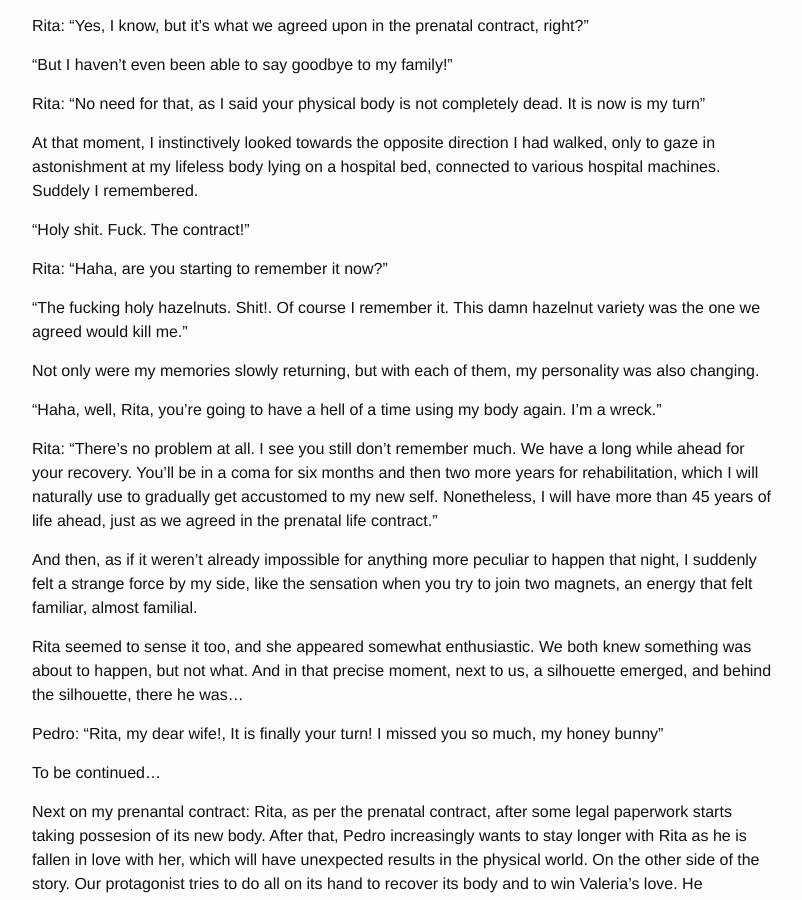
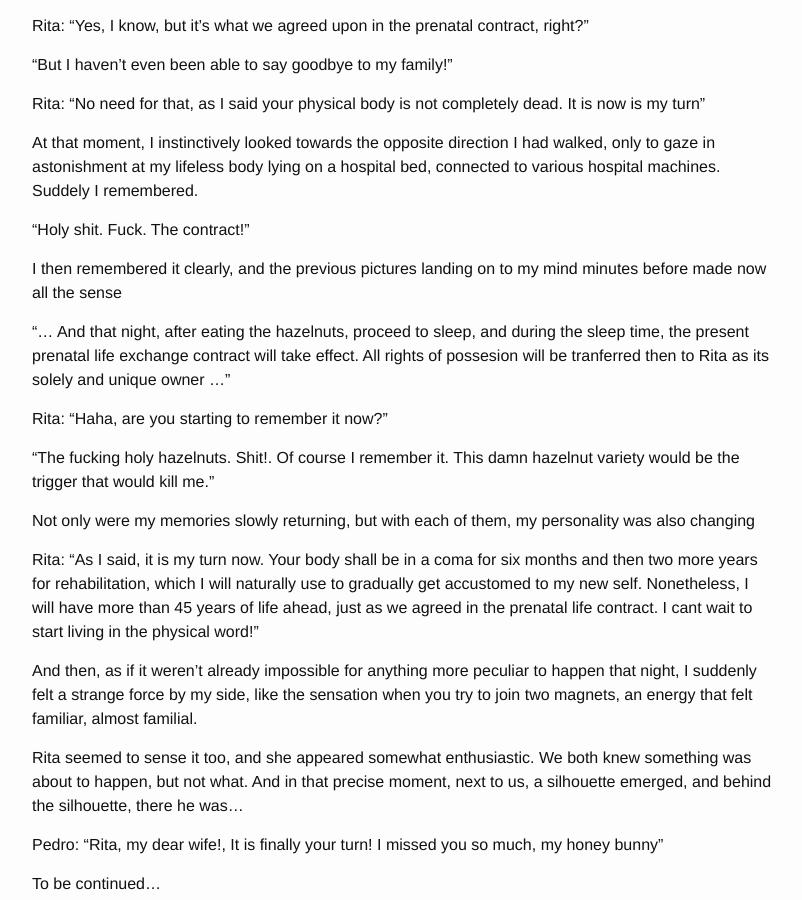
Before and after one commit to tsur/blog, a Jekyll site: the page built from _posts/2023-06-09-my-life-prenatal-contract.markdown, in a window 1280 px wide and 900 px high, scrolled down 11388 px. Shown: the whole window, without its empty margins (238-1040 px from the left). Built offline with Jekyll 4.4.1, drawn with Linux system fonts in a browser that asks for light colours; some of the changed text lies outside the part shown.

Commit message:
update pre

```diff
--- a/_posts/2023-06-09-my-life-prenatal-contract.markdown
+++ b/_posts/2023-06-09-my-life-prenatal-contract.markdown
@@ -297,7 +297,7 @@
 
 But I also remembered more things. Images started appearing in my mind, blurry ones, and between them, a document with something written that I couldn't fully understand.
 
-"After eating the hazelnuts, proceed to sleep, and during it, the present prenatal life exchange contract will take effect."
+"... And that night, after eating the hazelnuts, proceed to sleep, and during the sleep time, the present prenatal life exchange contract will take effect ..."
 
 Not only could I see those images, but I also started receiving much more information, as if it were compressed in a zip file, and my mind was gradually decompressing it all
 
@@ -325,15 +325,17 @@
 
 "Holy shit. Fuck. The contract!"
 
+I then remembered it clearly, and the previous pictures landing on to my mind minutes before made now all the sense
+
+"... And that night, after eating the hazelnuts, proceed to sleep, and during the sleep time, the present prenatal life exchange contract will take effect. All rights of possesion will be tranferred then to Rita as its solely and unique owner ..."
+
 Rita: "Haha, are you starting to remember it now?"
 
-"The fucking holy hazelnuts. Shit!. Of course I remember it. This damn hazelnut variety was the one we agreed would kill me."
+"The fucking holy hazelnuts. Shit!. Of course I remember it. This damn hazelnut variety would be the trigger that would kill me."
 
-Not only were my memories slowly returning, but with each of them, my personality was also changing.
+Not only were my memories slowly returning, but with each of them, my personality was also changing
 
-"Haha, well, Rita, you're going to have a hell of a time using my body again. I'm a wreck."
-
-Rita: "There's no problem at all. I see you still don't remember much. We have a long while ahead for your recovery. You'll be in a coma for six months and then two more years for rehabilitation, which I will naturally use to gradually get accustomed to my new self. Nonetheless, I will have more than 45 years of life ahead, just as we agreed in the prenatal life contract."
+Rita: "As I said, it is my turn now. Your body shall be in a coma for six months and then two more years for rehabilitation, which I will naturally use to gradually get accustomed to my new self. Nonetheless, I will have more than 45 years of life ahead, just as we agreed in the prenatal life contract. I cant wait to start living in the physical word!"
 
 And then, as if it weren't already impossible for anything more peculiar to happen that night, I suddenly felt a strange force by my side, like the sensation when you try to join two magnets, an energy that felt familiar, almost familial.
 
```
